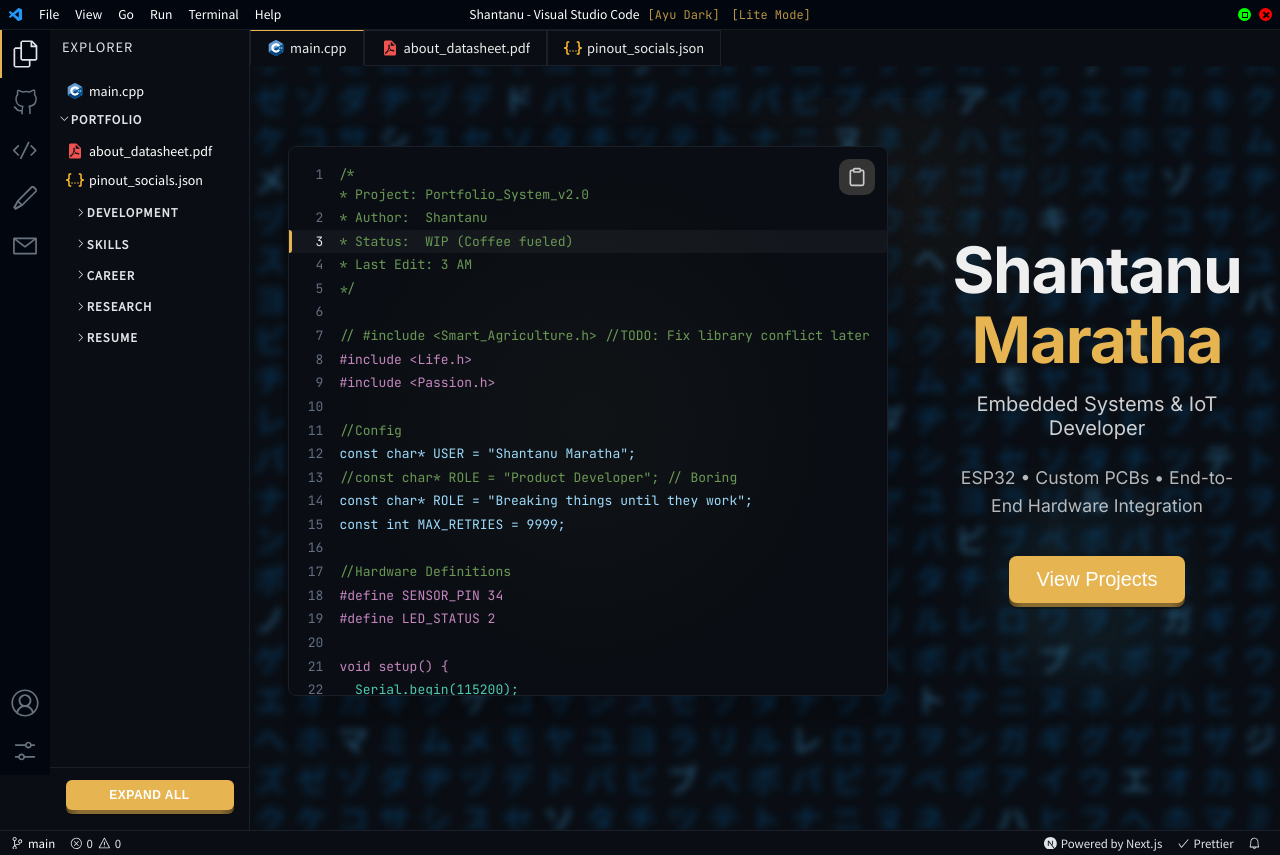
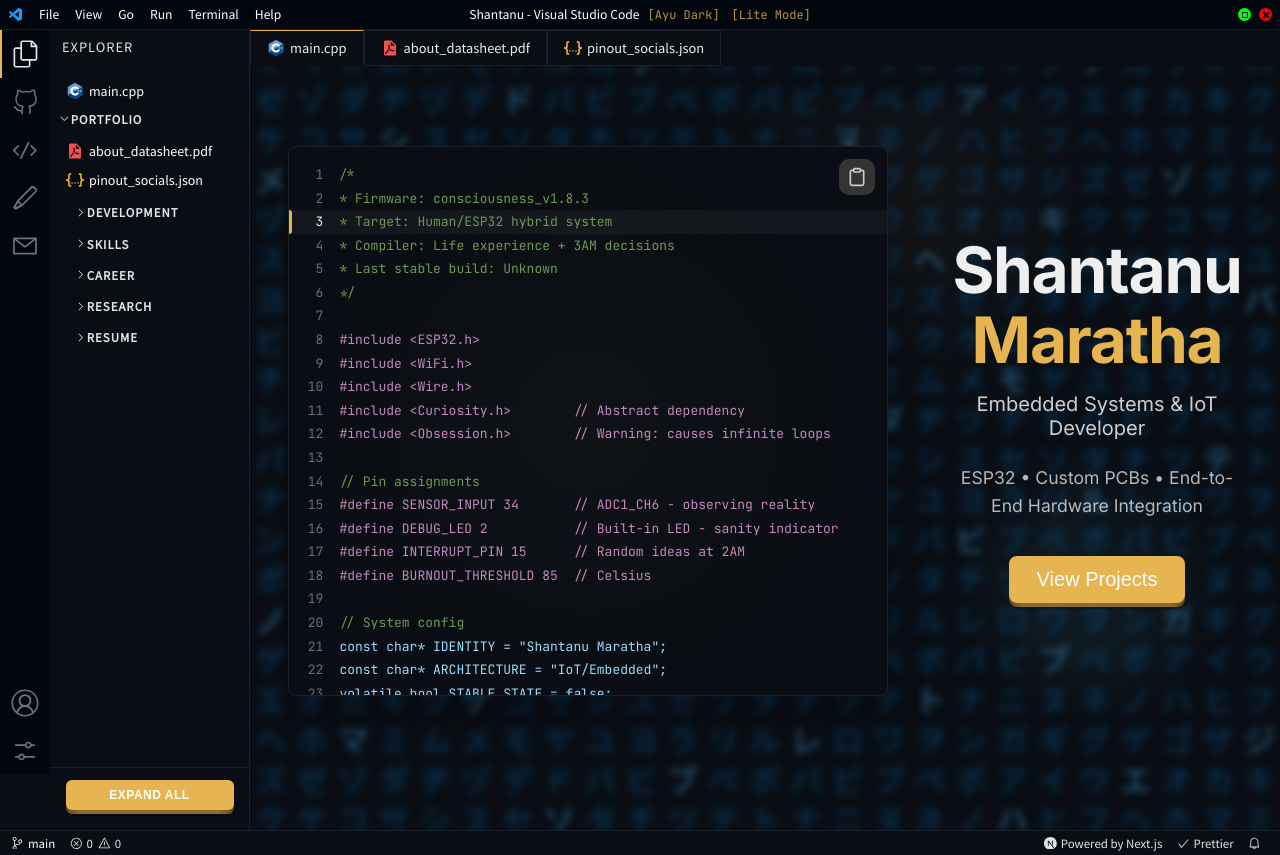
Before and after one commit to shaxntanu/VSCode-Portfolio, a Next.js app: page / in a window 1280 px wide. Built offline with nearby package versions, Linux system fonts and the light colour scheme; a web font is replaced by a local one.

Commit message:
Update homepage with new embedded systems pseudo-code

```diff
--- a/pages/index.tsx
+++ b/pages/index.tsx
@@ -8,97 +8,190 @@ export default function HomePage() {
   const [activeLineIndex, setActiveLineIndex] = useState(0);
 
   const codeLines = [
-    { code: '/*\n* Project: Portfolio_System_v2.0', type: 'comment' },
-    { code: '* Author:  Shantanu', type: 'comment' },
-    { code: '* Status:  WIP (Coffee fueled)', type: 'comment' },
-    { code: '* Last Edit: 3 AM', type: 'comment' },
+    { code: '/*', type: 'comment' },
+    { code: '* Firmware: consciousness_v1.8.3', type: 'comment' },
+    { code: '* Target: Human/ESP32 hybrid system', type: 'comment' },
+    { code: '* Compiler: Life experience + 3AM decisions', type: 'comment' },
+    { code: '* Last stable build: Unknown', type: 'comment' },
     { code: '*/', type: 'comment' },
     { code: '', type: 'blank' },
-    { code: '// #include <Smart_Agriculture.h> //TODO: Fix library conflict later', type: 'comment' },
-    { code: '#include <Life.h>', type: 'function' },
-    { code: '#include <Passion.h>', type: 'function' },
+    { code: '#include <ESP32.h>', type: 'function' },
+    { code: '#include <WiFi.h>', type: 'function' },
+    { code: '#include <Wire.h>', type: 'function' },
+    { code: '#include <Curiosity.h>        // Abstract dependency', type: 'function' },
+    { code: '#include <Obsession.h>        // Warning: causes infinite loops', type: 'function' },
     { code: '', type: 'blank' },
-    { code: '//Config', type: 'comment' },
-    { code: 'const char* USER = "Shantanu Maratha";', type: 'variable' },
-    { code: '//const char* ROLE = "Product Developer"; // Boring', type: 'comment' },
-    { code: 'const char* ROLE = "Breaking things until they work";', type: 'variable' },
-    { code: 'const int MAX_RETRIES = 9999;', type: 'variable' },
+    { code: '// Pin assignments', type: 'comment' },
+    { code: '#define SENSOR_INPUT 34       // ADC1_CH6 - observing reality', type: 'function' },
+    { code: '#define DEBUG_LED 2           // Built-in LED - sanity indicator', type: 'function' },
+    { code: '#define INTERRUPT_PIN 15      // Random ideas at 2AM', type: 'function' },
+    { code: '#define BURNOUT_THRESHOLD 85  // Celsius', type: 'function' },
     { code: '', type: 'blank' },
-    { code: '//Hardware Definitions', type: 'comment' },
-    { code: '#define SENSOR_PIN 34', type: 'function' },
-    { code: '#define LED_STATUS 2', type: 'function' },
+    { code: '// System config', type: 'comment' },
+    { code: 'const char* IDENTITY = "Shantanu Maratha";', type: 'variable' },
+    { code: 'const char* ARCHITECTURE = "IoT/Embedded";', type: 'variable' },
+    { code: 'volatile bool STABLE_STATE = false;', type: 'variable' },
+    { code: 'float MOTIVATION_VOLTAGE = 3.3;  // Fluctuates', type: 'variable' },
+    { code: 'int RETRY_LIMIT = -1;            // Infinite', type: 'variable' },
+    { code: '', type: 'blank' },
+    { code: '// Hardware state', type: 'comment' },
+    { code: 'struct SystemState {', type: 'function' },
+    { code: '  float signal_noise;', type: 'variable' },
+    { code: '  bool wifi_connected;', type: 'variable' },
+    { code: '  int failed_attempts;', type: 'variable' },
+    { code: '  bool docs_open;', type: 'variable' },
+    { code: '  uint32_t uptime_hours;', type: 'variable' },
+    { code: '} state;', type: 'close' },
     { code: '', type: 'blank' },
     { code: 'void setup() {', type: 'function' },
     { code: '  Serial.begin(115200);', type: 'function-call' },
+    { code: '  delay(100);', type: 'function-call' },
     { code: '', type: 'blank' },
-    { code: '  //Check if I\'m awake', type: 'comment' },
-    { code: '  if (!coffeeIntake()) {', type: 'nested-function' },
-    { code: '    Serial.println("Error: Caffeine level critically low");', type: 'function-call' },
-    { code: '    sleep(3600);', type: 'function-call' },
+    { code: '  // Pin initialization', type: 'comment' },
+    { code: '  pinMode(DEBUG_LED, OUTPUT);', type: 'function-call' },
+    { code: '  pinMode(SENSOR_INPUT, INPUT);', type: 'function-call' },
+    { code: '  pinMode(INTERRUPT_PIN, INPUT_PULLUP);', type: 'function-call' },
+    { code: '', type: 'blank' },
+    { code: '  Serial.println("\\n[BOOT] Initializing system...");', type: 'function-call' },
+    { code: '', type: 'blank' },
+    { code: '  // Check power supply', type: 'comment' },
+    { code: '  float vcc = analogRead(SENSOR_INPUT) * (3.3 / 4095.0);', type: 'variable' },
+    { code: '  if (vcc < 2.8) {', type: 'nested-function' },
+    { code: '    Serial.println("[WARN] Low voltage detected");', type: 'function-call' },
+    { code: '    Serial.println("[WARN] Caffeine circuit unstable");', type: 'function-call' },
+    { code: '    // Continue anyway', type: 'comment' },
     { code: '  }', type: 'close' },
     { code: '', type: 'blank' },
-    { code: '  Serial.println("\\n--- SYSTEM INIT ---");', type: 'function-call' },
-    { code: '  Serial.println("Loading skills...");', type: 'function-call' },
-    { code: '', type: 'blank' },
-    { code: '  //Initializing "Brain"', type: 'comment' },
-    { code: '  //pinMode(ESP32, OUTPUT);', type: 'comment' },
-    { code: '  //pinMode(PCB_DESIGN, OUTPUT);', type: 'comment' },
-    { code: '', type: 'blank' },
-    { code: '  //Try to connect to the internet', type: 'comment' },
-    { code: '  Serial.print("Connecting to Real World...");', type: 'function-call' },
-    { code: '  while (!WiFi.isConnected()) {', type: 'nested-function' },
+    { code: '  // Attempt WiFi connection to reality', type: 'comment' },
+    { code: '  Serial.print("[NET] Connecting to real world");', type: 'function-call' },
+    { code: '  int attempts = 0;', type: 'variable' },
+    { code: '  while (!WiFi.isConnected() && attempts < 20) {', type: 'nested-function' },
     { code: '    Serial.print(".");', type: 'function-call' },
-    { code: '    delay(500);', type: 'function-call' },
-    { code: '  }', type: 'close' },
-    { code: '  Serial.println(" [CONNECTED]");', type: 'function-call' },
-    { code: '', type: 'blank' },
-    { code: '  //Just force everything to work', type: 'comment' },
-    { code: '  int attempts = 0;', type: 'variable' },
-    { code: '  while(!isProjectWorking() && attempts < MAX_RETRIES) {', type: 'nested-function' },
-    { code: '    debug();', type: 'function-call' },
-    { code: '    //cry(); //deprecated', type: 'comment' },
-    { code: '    googleStackOverflow();', type: 'function-call' },
-    { code: '    retry();', type: 'function-call' },
+    { code: '    delay(300);', type: 'function-call' },
     { code: '    attempts++;', type: 'variable' },
+    { code: '    // Simulate connection instability', type: 'comment' },
+    { code: '    if (random(0, 10) > 7) break;', type: 'nested-function' },
     { code: '  }', type: 'close' },
     { code: '', type: 'blank' },
-    { code: '  if (isProjectWorking()) {', type: 'nested-function' },
-    { code: '    Serial.println("[SUCCESS] We are live!");', type: 'function-call' },
+    { code: '  if (attempts >= 20) {', type: 'nested-function' },
+    { code: '    Serial.println(" [TIMEOUT]");', type: 'function-call' },
+    { code: '    Serial.println("[INFO] Operating in offline mode");', type: 'function-call' },
     { code: '  } else {', type: 'nested-function' },
-    { code: '    Serial.println("[ERROR] It works on my machine...");', type: 'function-call' },
+    { code: '    Serial.println(" [CONNECTED]");', type: 'function-call' },
     { code: '  }', type: 'close' },
+    { code: '', type: 'blank' },
+    { code: '  // Load previous state from EEPROM (memory)', type: 'comment' },
+    { code: '  Serial.println("[MEM] Loading experience from flash...");', type: 'function-call' },
+    { code: '  state.failed_attempts = 847;  // Accumulated failures', type: 'variable' },
+    { code: '  state.uptime_hours = 0;', type: 'variable' },
+    { code: '  state.signal_noise = 0.3;', type: 'variable' },
+    { code: '', type: 'blank' },
+    { code: '  // Dependency check', type: 'comment' },
+    { code: '  if (!checkDependency("Patience")) {', type: 'nested-function' },
+    { code: '    Serial.println("[ERROR] Missing critical library");', type: 'function-call' },
+    { code: '    Serial.println("[WARN] Proceeding with bruteforce mode");', type: 'function-call' },
+    { code: '  }', type: 'close' },
+    { code: '', type: 'blank' },
+    { code: '  // Interrupt handler for random ideas', type: 'comment' },
+    { code: '  attachInterrupt(digitalPinToInterrupt(INTERRUPT_PIN),', type: 'function-call' },
+    { code: '                  handleRandomIdea, FALLING);', type: 'function-call' },
+    { code: '', type: 'blank' },
+    { code: '  Serial.println("[READY] System operational\\n");', type: 'function-call' },
+    { code: '  digitalWrite(DEBUG_LED, HIGH);', type: 'function-call' },
     { code: '}', type: 'close' },
     { code: '', type: 'blank' },
     { code: 'void loop() {', type: 'function' },
-    { code: '  //Main Logic Loop', type: 'comment' },
-    { code: '  //1. Read Sensors (Input)', type: 'comment' },
-    { code: '  //float data = analogRead(SENSOR_PIN);', type: 'comment' },
-    { code: '  learnNewTech();', type: 'function-call' },
+    { code: '  state.uptime_hours++;', type: 'variable' },
     { code: '', type: 'blank' },
-    { code: '  //2. Process (Logic)', type: 'comment' },
-    { code: '  buildCoolStuff();', type: 'function-call' },
+    { code: '  // INPUT: Read sensors (reality signals)', type: 'comment' },
+    { code: '  float raw_signal = analogRead(SENSOR_INPUT);', type: 'variable' },
+    { code: '  float filtered = raw_signal + (random(-50, 50) * state.signal_noise);', type: 'variable' },
     { code: '', type: 'blank' },
-    { code: '  //3. Output', type: 'comment' },
-    { code: '  //Serial.println(data);', type: 'comment' },
-    { code: '  shipIt();', type: 'function-call' },
-    { code: '', type: 'blank' },
-    { code: '  //Prevent burnout logic', type: 'comment' },
-    { code: '  if (stressLevel > 9000) {', type: 'nested-function' },
-    { code: '    touchGrass();', type: 'function-call' },
-    { code: '    //playVideoGames();', type: 'comment' },
+    { code: '  // Check for undefined behavior', type: 'comment' },
+    { code: '  if (isnan(filtered) || filtered < 0) {', type: 'nested-function' },
+    { code: '    Serial.println("[FAULT] Signal corruption detected");', type: 'function-call' },
+    { code: '    rewireEverythingAgain();', type: 'function-call' },
+    { code: '    return;', type: 'function-call' },
     { code: '  }', type: 'close' },
     { code: '', type: 'blank' },
-    { code: '  //Did I push to GitHub?', type: 'comment' },
-    { code: '  if (forgotToCommit) {', type: 'nested-function' },
-    { code: '    gitPushForce();', type: 'function-call' },
+    { code: '  // PROCESS: Main logic', type: 'comment' },
+    { code: '  if (filtered > 2048) {  // Threshold crossed', type: 'nested-function' },
+    { code: '    Serial.println("[EVENT] New problem detected");', type: 'function-call' },
+    { code: '', type: 'blank' },
+    { code: '    // Debug loop - keep trying until it works', type: 'comment' },
+    { code: '    bool solved = false;', type: 'variable' },
+    { code: '    int iterations = 0;', type: 'variable' },
+    { code: '', type: 'blank' },
+    { code: '    while (!solved && iterations < RETRY_LIMIT) {', type: 'nested-function' },
+    { code: '      solved = attemptSolution();', type: 'function-call' },
+    { code: '', type: 'blank' },
+    { code: '      if (!solved) {', type: 'nested-function' },
+    { code: '        Serial.print("[DEBUG] Attempt ");', type: 'function-call' },
+    { code: '        Serial.print(iterations);', type: 'function-call' },
+    { code: '        Serial.println(" failed");', type: 'function-call' },
+    { code: '', type: 'blank' },
+    { code: '        // Escalating debug strategy', type: 'comment' },
+    { code: '        if (iterations < 5) {', type: 'nested-function' },
+    { code: '          checkWiring();', type: 'function-call' },
+    { code: '        } else if (iterations < 15) {', type: 'nested-function' },
+    { code: '          readDocsAt2AM();', type: 'function-call' },
+    { code: '        } else if (iterations < 30) {', type: 'nested-function' },
+    { code: '          rewriteFromScratch();', type: 'function-call' },
+    { code: '        } else {', type: 'nested-function' },
+    { code: '          // Desperation mode', type: 'comment' },
+    { code: '          applyRandomFix();', type: 'function-call' },
+    { code: '        }', type: 'close' },
+    { code: '', type: 'blank' },
+    { code: '        iterations++;', type: 'variable' },
+    { code: '        delay(random(100, 500));', type: 'function-call' },
+    { code: '      }', type: 'close' },
+    { code: '    }', type: 'close' },
+    { code: '', type: 'blank' },
+    { code: '    if (solved) {', type: 'nested-function' },
+    { code: '      Serial.println("[SUCCESS] Something works now");', type: 'function-call' },
+    { code: '      digitalWrite(DEBUG_LED, HIGH);', type: 'function-call' },
+    { code: '    } else {', type: 'nested-function' },
+    { code: '      Serial.println("[ACCEPT] Shipping with known issues");', type: 'function-call' },
+    { code: '      // Ship it anyway', type: 'comment' },
+    { code: '    }', type: 'close' },
     { code: '  }', type: 'close' },
     { code: '', type: 'blank' },
-    { code: '  delay(100); ', type: 'function-call', comment: '//Yield to OS' },
-    { code: '}', type: 'close' },
+    { code: '  // OUTPUT: Build and deploy', type: 'comment' },
+    { code: '  if (state.uptime_hours % 24 == 0) {', type: 'nested-function' },
+    { code: '    Serial.println("[BUILD] Compiling project...");', type: 'function-call' },
     { code: '', type: 'blank' },
-    { code: '//Custom Functions', type: 'comment' },
-    { code: 'void debug() {', type: 'function' },
-    { code: '  //printf("Why is this null??\\n");', type: 'comment' },
+    { code: '    bool compiled = (random(0, 10) > 3);', type: 'variable' },
+    { code: '    if (compiled) {', type: 'nested-function' },
+    { code: '      deployToHardware();', type: 'function-call' },
+    { code: '    } else {', type: 'nested-function' },
+    { code: '      Serial.println("[ERROR] Undefined reference to \'motivation\'");', type: 'function-call' },
+    { code: '      Serial.println("[FIX] Adding delay(1000) and trying again");', type: 'function-call' },
+    { code: '    }', type: 'close' },
+    { code: '  }', type: 'close' },
+    { code: '', type: 'blank' },
+    { code: '  // System health check', type: 'comment' },
+    { code: '  float temp = readInternalTemp();', type: 'variable' },
+    { code: '  if (temp > BURNOUT_THRESHOLD) {', type: 'nested-function' },
+    { code: '    Serial.println("[CRITICAL] Thermal shutdown imminent");', type: 'function-call' },
+    { code: '    Serial.println("[ACTION] Forcing cooldown period");', type: 'function-call' },
+    { code: '    touchGrass();', type: 'function-call' },
+    { code: '    delay(3600000);  // 1 hour', type: 'function-call' },
+    { code: '  }', type: 'close' },
+    { code: '', type: 'blank' },
+    { code: '  // Check for loose connections (mental state)', type: 'comment' },
+    { code: '  if (MOTIVATION_VOLTAGE < 2.5) {', type: 'nested-function' },
+    { code: '    Serial.println("[WARN] Unstable power rail");', type: 'function-call' },
+    { code: '    Serial.println("[INFO] Checking breadboard connections");', type: 'function-call' },
+    { code: '    MOTIVATION_VOLTAGE = 3.3;  // Reset', type: 'variable' },
+    { code: '  }', type: 'close' },
+    { code: '', type: 'blank' },
+    { code: '  // Watchdog behavior - prevent infinite hang', type: 'comment' },
+    { code: '  if (state.uptime_hours > 72) {', type: 'nested-function' },
+    { code: '    Serial.println("[WARN] Extended uptime detected");', type: 'function-call' },
+    { code: '    Serial.println("[SUGGEST] Consider system reset (sleep)");', type: 'function-call' },
+    { code: '  }', type: 'close' },
+    { code: '', type: 'blank' },
+    { code: '  delay(100);  // Yield to scheduler', type: 'function-call' },
     { code: '}', type: 'close' },
   ];
 
```
